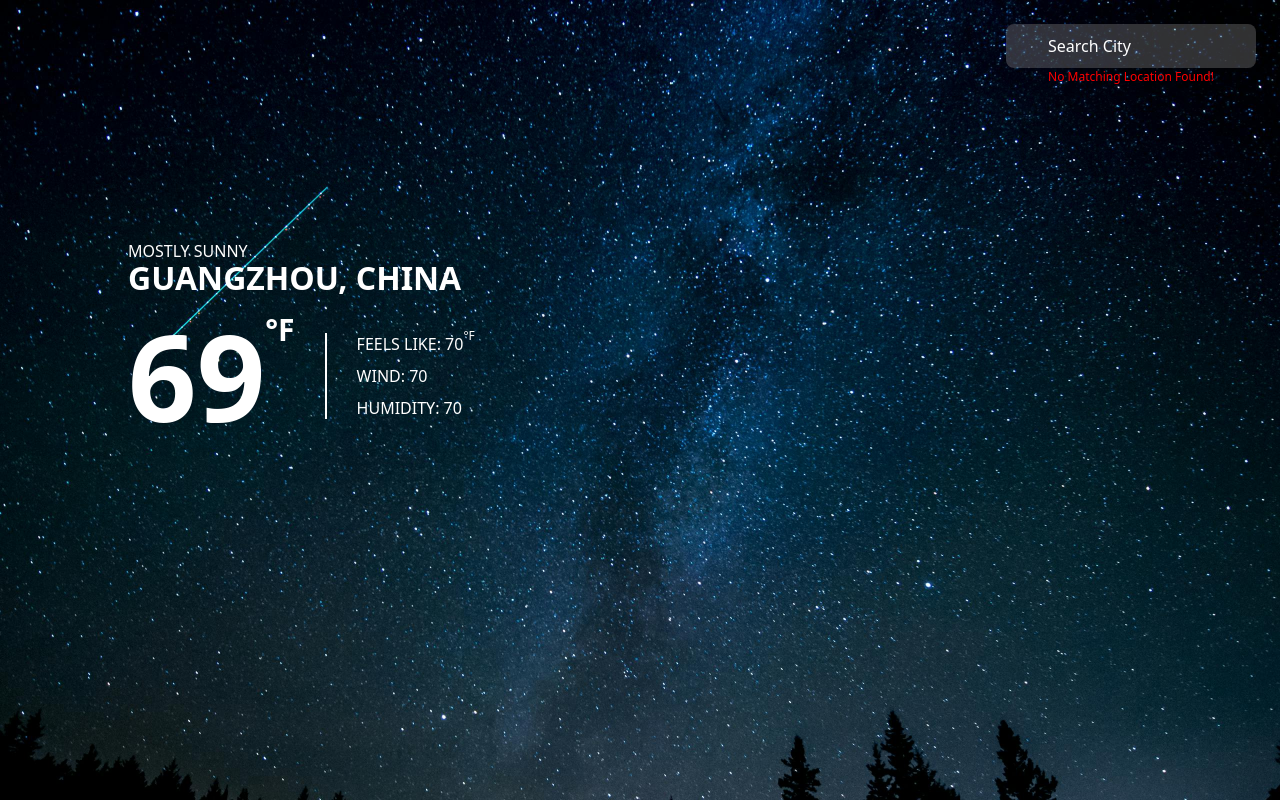
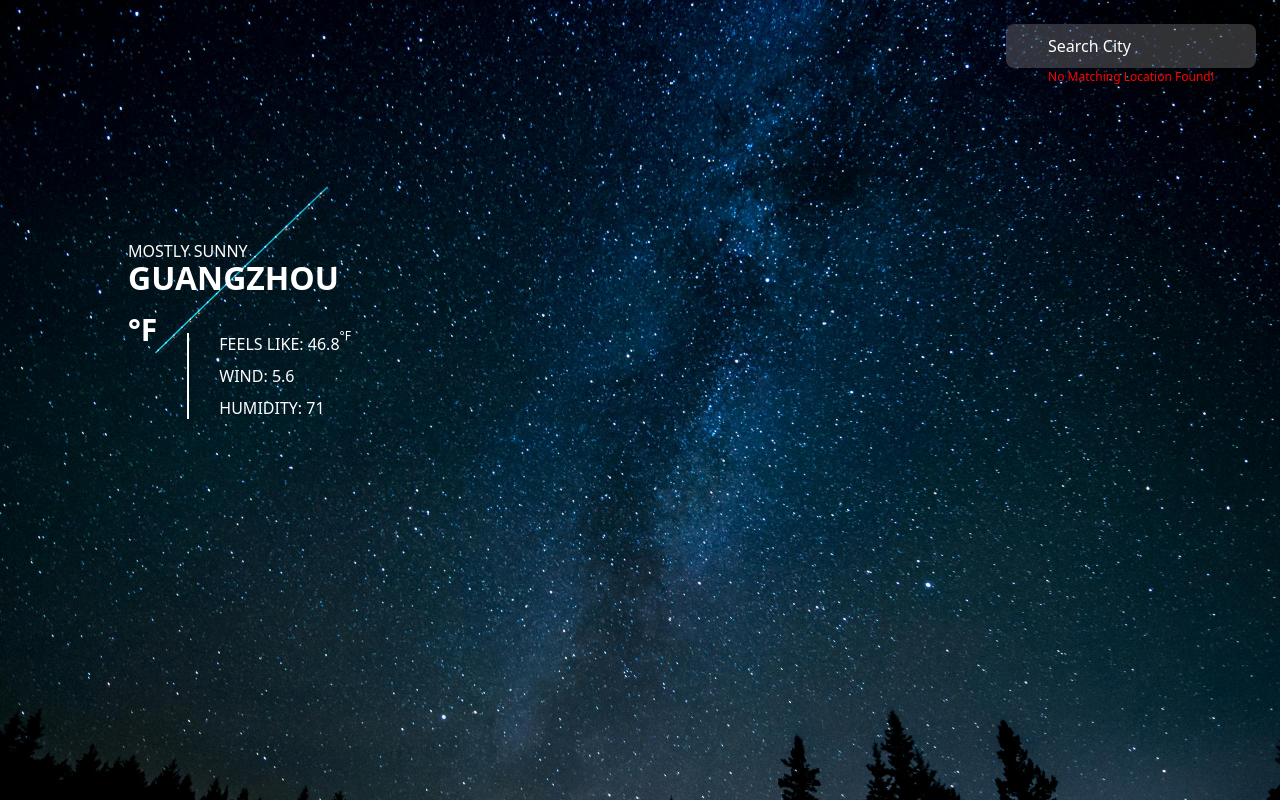
Before and after one commit to GarrettAudet/Weather-App, a website built with webpack: page src/index.html in a window 1280 px wide. Built offline with nearby package versions, Linux system fonts and the light colour scheme; no server answers.

Commit message:
Added a default weather display value

```diff
--- a/package.json
+++ b/package.json
@@ -4,8 +4,9 @@
   "description": "",
   "main": "index.js",
   "scripts": {
+    "build": "webpack --mode production",
     "start": "webpack serve --mode development --open",
-    "build": "webpack --mode production"
+    "deploy": "gh-pages -d dist"
   },
   "keywords": [],
   "author": "",
@@ -15,6 +16,7 @@
     "@babel/preset-env": "^7.24.4",
     "babel-loader": "^9.1.3",
     "css-loader": "^7.1.1",
+    "gh-pages": "^6.1.1",
     "html-webpack-plugin": "^5.6.0",
     "style-loader": "^4.0.0",
     "webpack": "^5.91.0",
--- a/src/index.html
+++ b/src/index.html
@@ -22,13 +22,13 @@
         <div class="main-weather-display-container flex">
             <div class="main-weather-display">
                 <p id="forecast">MOSTLY SUNNY</p>
-                <h1 id="city">GUANGZHOU, CHINA</h1>
+                <h1 id="city">GUANGZHOU</h1>
                 <div class="main-characteristics flex align-items">
-                    <span class="degrees"><span id="degree">69</span></span>
+                    <span class="degrees"><span id="degree"></span></span>
                     <div class="weather-content flex column">
-                        <p>FEELS LIKE: <span id="feel">70</span></p>
-                        <p>WIND: <span id="wind">70</span> </p>
-                        <p>HUMIDITY: <span id="humidity">70</span></p>
+                        <p>FEELS LIKE: <span id="feel">46.8</span></p>
+                        <p>WIND: <span id="wind">5.6</span> </p>
+                        <p>HUMIDITY: <span id="humidity">71</span></p>
                     </div>
                 </div>
             </div>
--- a/src/index.js
+++ b/src/index.js
@@ -55,6 +55,8 @@ function retrieveData() {
 }
 
 document.addEventListener('DOMContentLoaded', () => {
+  handleDataQuery('Vancouver');
+
     const myButton = document.querySelector('.submission');
 
     myButton.addEventListener('keydown', (event) => {
```
Also changed, not shown: dist/7961e2ae9a292ab5acd7.jpg (added), dist/bundle.js (added), dist/index.html (added), 1 other file.
